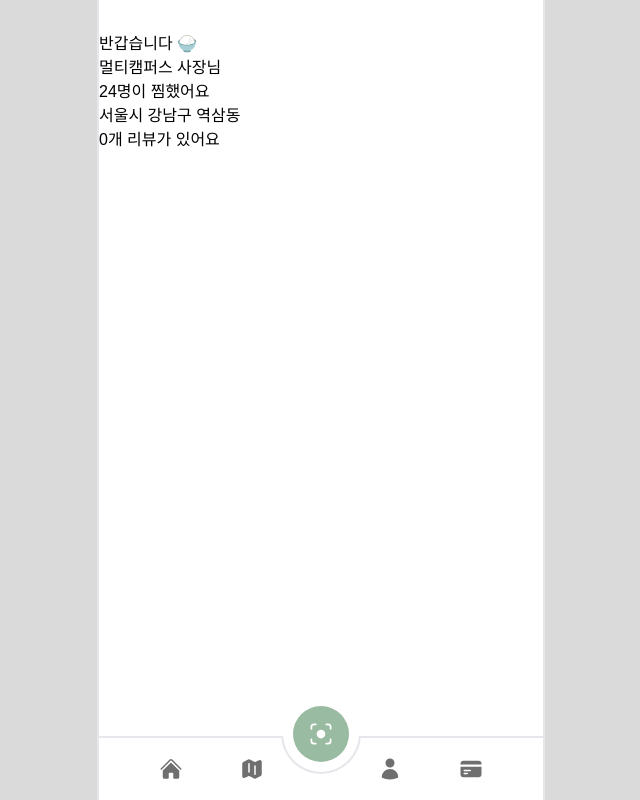
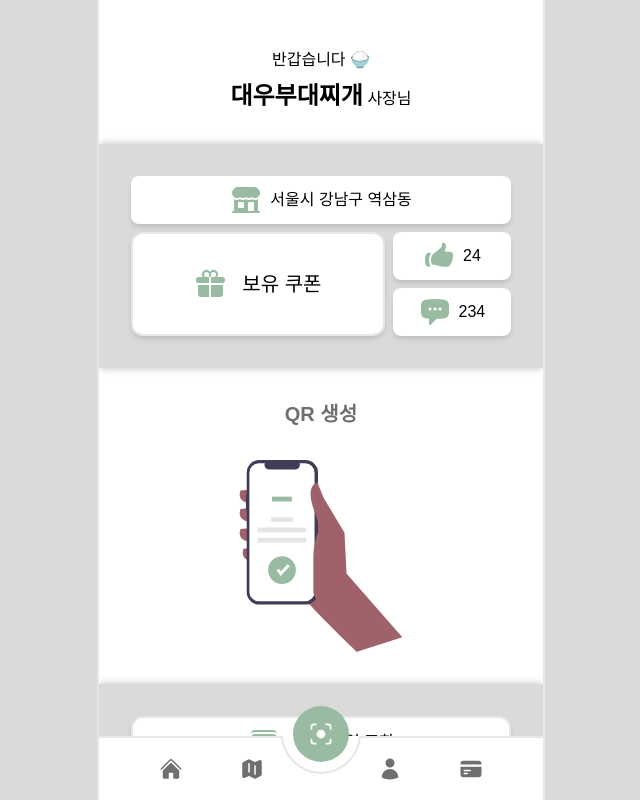
Before and after one commit to ys4512558/Olivepay, a React (Vite) app in the folder frontend/: page /franchise/home in a window 1280 px wide. Shown: the whole page, without its empty margins (319-959 px from the left). Built offline with nearby package versions, Linux system fonts and the light colour scheme; a web font is replaced by a local one.

Commit message:
:sparkles: Feat: 가맹점주 메인페이지
S11P21A601-233

```diff
--- a/frontend/src/atoms/franchiseAtom.ts
+++ b/frontend/src/atoms/franchiseAtom.ts
@@ -4,13 +4,13 @@ import { franchiseCategory, franchise } from '../types/franchise';
 
 export const franchiseAtom = atom<franchise>({
   franchiseId: 0,
-  franchiseName: '멀티캠퍼스',
+  franchiseName: '대우부대찌개',
   category: franchiseCategory.KOREAN,
   likes: 24,
   address: '서울시 강남구 역삼동',
   coupon2: 0,
   coupon4: 0,
-  reviews: [],
+  reviews: 234,
 });
 
 export const franchiseIncomeAtom = atom<paymentList>([
--- a/frontend/src/component/franchise/FranchiseInfo.tsx
+++ b/frontend/src/component/franchise/FranchiseInfo.tsx
@@ -1,28 +1,25 @@
+import clsx from 'clsx';
+
 import { franchiseCategory } from '../../types/franchise';
 import { getFranchiseCategoryEmoji } from '../../utils/category';
 
 interface FranchiseProps {
   franchiseName: string;
   category: franchiseCategory;
-  likes: number;
-  address: string;
-  reviewCount: number;
+  className?: string;
 }
 
 const FranchiseInfo: React.FC<FranchiseProps> = ({
   franchiseName,
   category,
-  likes,
-  address,
-  reviewCount,
+  className,
 }) => {
   return (
-    <div>
+    <div className={clsx('flex flex-col gap-2', className)}>
       <p>반갑습니다 {getFranchiseCategoryEmoji(category)}</p>
-      <p>{franchiseName} 사장님</p>
-      <p>{likes}명이 찜했어요</p>
-      <p>{address}</p>
-      <p>{reviewCount}개 리뷰가 있어요</p>
+      <p>
+        <span className="text-2xl font-semibold">{franchiseName}</span> 사장님
+      </p>
     </div>
   );
 };
--- a/frontend/src/pages/franchiser/MyStorePage.tsx
+++ b/frontend/src/pages/franchiser/MyStorePage.tsx
@@ -1,22 +1,103 @@
+import { useNavigate } from 'react-router-dom';
 import { useAtom } from 'jotai';
+import { useQuery } from '@tanstack/react-query';
 
-import { Layout } from '../../component/common';
+import { Layout, NavigateBox, Loader } from '../../component/common';
 import { FranchiseInfo } from '../../component/franchise';
 import { franchiseAtom } from '../../atoms';
+import { getStoreInfo } from '../../api/franchiseApi';
+
+import {
+  BuildingStorefrontIcon,
+  HandThumbUpIcon,
+  ChatBubbleLeftEllipsisIcon,
+  GiftIcon,
+  WalletIcon,
+} from '@heroicons/react/24/solid';
 
 const MyStorePage = () => {
+  const navigate = useNavigate();
   const [store, setStore] = useAtom(franchiseAtom);
+
   const franchiseId = 1;
+
+  // const { data, error, isLoading, isSuccess } = useQuery({
+  //   queryKey: ['store', franchiseId],
+  //   queryFn: () => getStoreInfo(franchiseId),
+  // });
+
+  // if (isSuccess && data) {
+  //   setStore(data);
+  // }
+
+  // if (isLoading) return <Loader />;
+
+  // if (error) return <div>상점 정보 로딩 실패</div>;
+
   return (
     <Layout>
+      <header className="pb-8 text-center">
+        <FranchiseInfo
+          className="mt-12"
+          franchiseName={store.franchiseName}
+          category={store.category}
+        />
+      </header>
       <main>
-        <section className="my-8">
-          <FranchiseInfo
-            franchiseName={store.franchiseName}
-            category={store.category}
-            likes={store.likes}
-            address={store.address}
-            reviewCount={store.reviews.length}
+        <section
+          className="bg-LIGHTBASE p-8"
+          style={{
+            boxShadow:
+              '0 -4px 6px -1px rgba(0, 0, 0, 0.1), 0 -2px 4px -1px rgba(0, 0, 0, 0.06), 0 4px 6px -1px rgba(0, 0, 0, 0.1), 0 2px 4px -1px rgba(0, 0, 0, 0.06)',
+          }}
+        >
+          <div className="flex h-12 items-center justify-center gap-2 rounded-lg bg-white shadow-md">
+            <BuildingStorefrontIcon className="size-8 text-PRIMARY" />
+            {store.address}
+          </div>
+          <div className="mt-2 flex gap-2">
+            <NavigateBox
+              className="h-26 flex-grow-[3] bg-white"
+              path="/franchise/coupon"
+              icon={<GiftIcon className="size-8 text-PRIMARY" />}
+              text="보유 쿠폰"
+              bigger={true}
+            />
+            <div className="flex flex-grow flex-col gap-2">
+              <div className="flex h-12 items-center justify-center gap-2 rounded-lg bg-white p-2 shadow-md">
+                <HandThumbUpIcon className="size-8 text-PRIMARY" />
+                {store.likes}
+              </div>
+              <div className="flex h-12 items-center justify-center gap-2 rounded-lg bg-white p-2 shadow-md">
+                <ChatBubbleLeftEllipsisIcon className="size-8 text-PRIMARY" />
+                {store.reviews}
+              </div>
+            </div>
+          </div>
+        </section>
+        <section className="pb-8">
+          <h2 className="mb-4 pb-4 pt-8 text-center text-xl font-bold text-DARKBASE">
+            QR 생성
+          </h2>
+          <div
+            className="mt-4 flex justify-center"
+            onClick={() => navigate('/franchise/qr')}
+          >
+            <img src="/qr_check.svg" className="size-48" />
+          </div>
+        </section>
+        <section
+          className="bg-LIGHTBASE py-8"
+          style={{
+            boxShadow:
+              '0 -4px 6px -1px rgba(0, 0, 0, 0.1), 0 -2px 4px -1px rgba(0, 0, 0, 0.06), 0 4px 6px -1px rgba(0, 0, 0, 0.1), 0 2px 4px -1px rgba(0, 0, 0, 0.06)',
+          }}
+        >
+          <NavigateBox
+            className="mx-8 bg-white"
+            path="/franchise/income"
+            text="결제 내역 조회"
+            icon={<WalletIcon className="size-8 text-PRIMARY" />}
           />
         </section>
       </main>
--- a/frontend/src/types/common.d.ts
+++ b/frontend/src/types/common.d.ts
@@ -122,7 +122,7 @@ interface KeyPadProps {
 
 interface NavigateBoxProps {
   icon: React.ReactNode;
-  text: string;
+  text?: string;
   path: string;
   className?: string;
   bigger?: boolean;
--- a/frontend/src/types/franchise.ts
+++ b/frontend/src/types/franchise.ts
@@ -26,5 +26,5 @@ export type franchise = {
   address: string;
   coupon2: number;
   coupon4: number;
-  reviews: review[];
+  reviews: number;
 };
```
Also changed, not shown: frontend/public/qr_check.svg (added).
